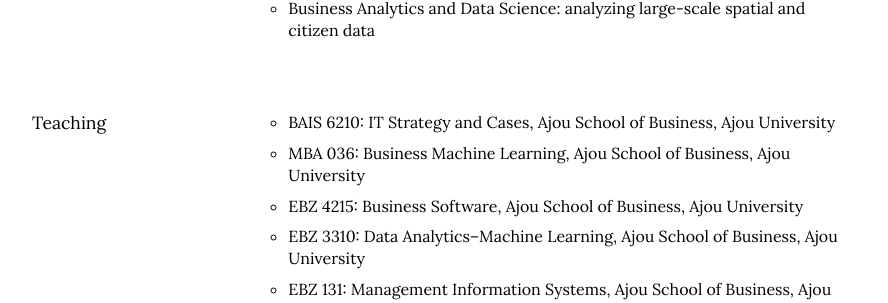
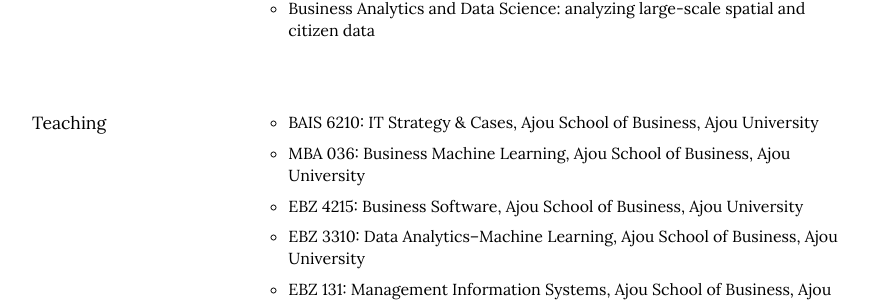
Before and after one commit to istaehun/taehun, a Jekyll site: the page built from engagement.html, in a window 1280 px wide and 900 px high, scrolled down 981 px. Shown: the part 148-451 px from the top of the window, without its empty margins (188-1076 px from the left). Built offline with Jekyll 4.4.1, drawn with Linux system fonts in a browser that asks for light colours; nearby versions of some CDN libraries.

Commit message:
Update engagement.yml

```diff
--- a/_data/engagement.yml
+++ b/_data/engagement.yml
@@ -21,7 +21,7 @@
   -
     title: Teaching
     list:
-      - "BAIS 6210: IT Strategy and Cases, Ajou School of Business, Ajou University"
+      - "BAIS 6210: IT Strategy & Cases, Ajou School of Business, Ajou University"
       - "MBA 036: Business Machine Learning, Ajou School of Business, Ajou University"
       - "EBZ 4215: Business Software, Ajou School of Business, Ajou University"
       - "EBZ 3310: Data Analytics–Machine Learning, Ajou School of Business, Ajou University"
```
